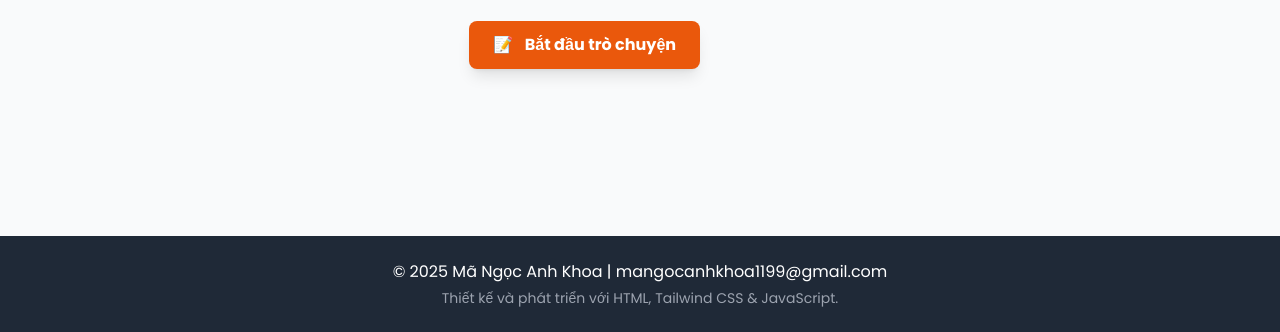
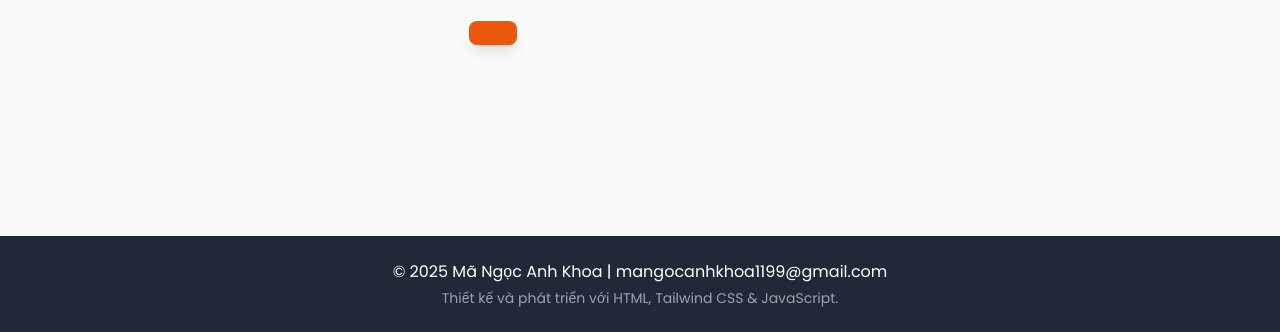
Before and after one commit to mytag-blip/khoama, a plain HTML site: page index.html in a window 1280 px wide. Shown: the part 524-856 px from the top of the page. Drawn offline with nearby package versions, Linux system fonts and the light colour scheme.

Commit message:
index.html

```diff
--- a/index.html
+++ b/index.html
@@ -205,7 +205,6 @@
                     <!-- Nút (Màu cam) -->
                     <div class="animate-fadeInUp delay-7">
                         <div class="inline-block bg-orange-600 text-white font-bold py-3 px-6 rounded-lg hover:bg-orange-700 transition duration-300 ease-in-out transform hover-lift shadow-lg cursor-pointer" data-target-jump="lien-he">
-                            <span class="mr-2">📝</span> Bắt đầu trò chuyện
                         </div>
                     </div>
                 </div>
```
